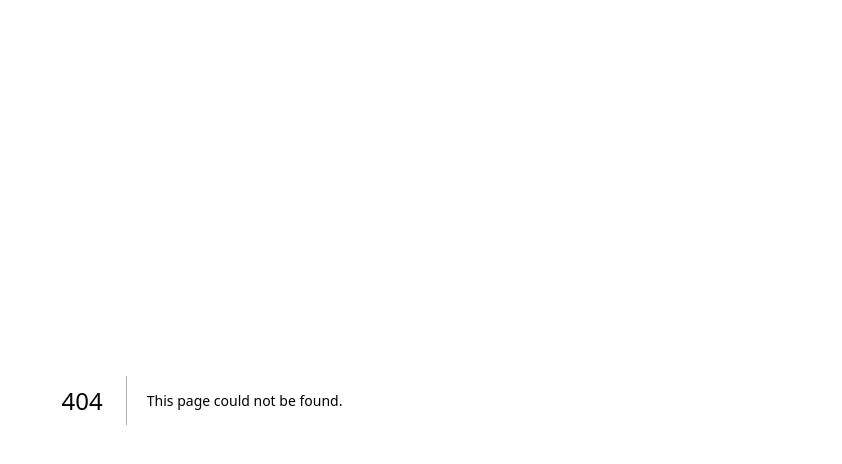
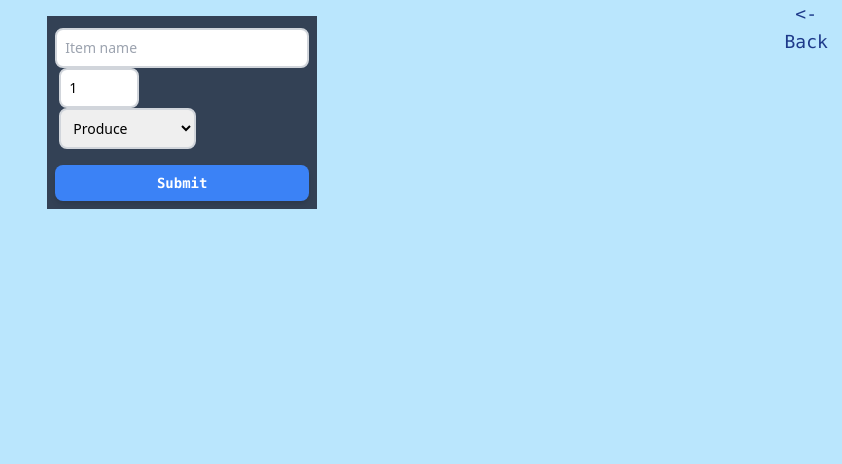
Before and after one commit to vinhhuynh1/cprg306-assignments, a Next.js app: page /week4 in a window 1280 px wide. Before the commit this address had no page. Shown: the top 464 px of the page, without its empty margins (438-1280 px from the left). Built offline with nearby package versions, Linux system fonts and the light colour scheme.

Commit message:
Add Week 4

```diff
--- a/app/page.js
+++ b/app/page.js
@@ -12,6 +12,7 @@ export default function Home() {
       <div class="text-center">
         <ul><Link class="hover:text-cyan-500 hover:underline" href="week2">Week 2</Link></ul>
         <ul><Link class="hover:text-cyan-500 hover:underline" href="week3">Week 3</Link></ul>
+        <ul><Link class="hover:text-cyan-500 hover:underline" href="week4">Week 4</Link></ul>
       </div>
 
     </main>
--- /dev/null
+++ b/app/week4/new-item.js
@@ -0,0 +1,68 @@
+"use client";
+import { useState } from "react";
+
+export default function NewItem() {
+    const [name, setName ] = useState("");
+    const [quantity, setQuantity ] = useState(1);
+    const [category, setCategory ] = useState("produce");
+
+    const handleNameChange = (event) => {
+        setName(event.target.value);
+    }
+
+    const handleQuantityChange = (event) => {
+        setQuantity(event.target.value);
+    }
+
+    const handleCategoryChange = (event) => {
+        setCategory(event.target.value);
+    }
+
+    const handleSubmit = (event) => {
+        event.preventDefault();
+        const item = {
+            name, quantity, category
+        };
+
+        console.log(item)
+        alert(`Name: ${name} Quantity: ${quantity} Category: ${category}`);
+        setName("");
+        setQuantity(1);
+        setCategory("produce");
+    }
+
+    return (
+        <main class = "flex justify-center w-full">
+            <div>
+                <form class = "p-2 m-4 bg-slate-700 text-black max-w-sm w-full" onSubmit={handleSubmit}>
+                    <label class = "mb-2">
+                        <input type = "text" placeholder = "Item name" value = {name} onChange = {handleNameChange} required = "" class = "w-full mt-1 border-2 border-gray-300 p-2 rounded-lg font-sans"/>
+                    </label>
+
+                    <label class = "flex justify-between">
+                        <input type = "number" id = "quantity" min = "1" max = "99" value = {quantity} onChange = {handleQuantityChange} required = "" class = "w-20 ml-1 border-2 border-gray-300 p-2 rounded-lg font-sans"/>
+                    </label>
+
+                    <label class = "flex justify-between">
+                        <select id = "category" value = {category} onChange = {handleCategoryChange} required = "" class="ml-1 border-2 border-gray-300 p-2 rounded-lg font-sans">
+                            <option value = "produce">Produce</option>
+                            <option value = "dairy">Dairy</option>
+                            <option value = "bakery">Bakery</option>
+                            <option value = "meat">Meat</option>
+                            <option value = "frozen">Frozen Foods</option>
+                            <option value = "Canned">Canned Goods</option>
+                            <option value = "dry">Dry Goods</option>
+                            <option value = "beverages">Beverages</option>
+                            <option value = "snacks">Snacks</option>
+                            <option value = "Household">Household</option>
+                            <option value = "other">Other</option>
+                        </select>
+                    </label>
+
+                    <button type = "submit" class="w-full mt-4 py-2 px-4 bg-blue-500 text-white font-semibold rounded-lg shadow-md hover:bg-blue-700 focus:outline-none focus:ring-2 focus:ring-blue-400 focus:ring-opacity-75">Submit</button>
+
+                </form>
+            </div>
+        </main>
+    );
+}
--- /dev/null
+++ b/app/week4/page.js
@@ -0,0 +1,17 @@
+import NewItem from './new-item.js';
+import Link from "next/link"
+
+function Week4() {
+    return (
+        <main class="font-mono text-sm h-screen bg-sky-200 text-blue-900 flex justify-center w-full">
+            <NewItem />
+
+            <div class="hover:text-cyan-500 hover:underline text-center text-lg">
+                <Link href="../">&lt;- Back</Link>
+            </div>
+
+        </main>
+    )
+}
+
+export default Week4;
```
